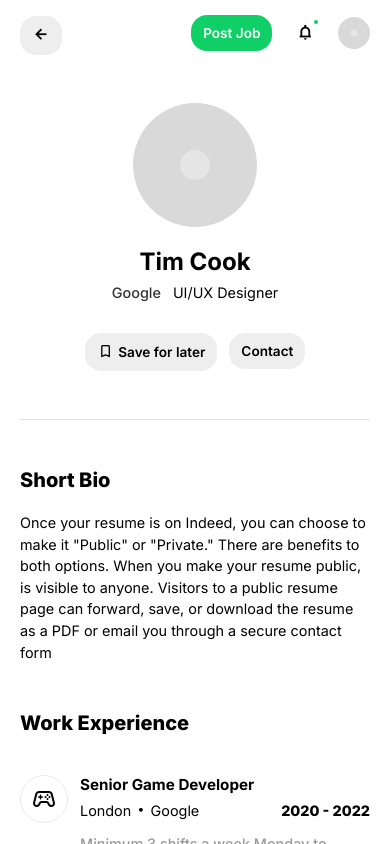
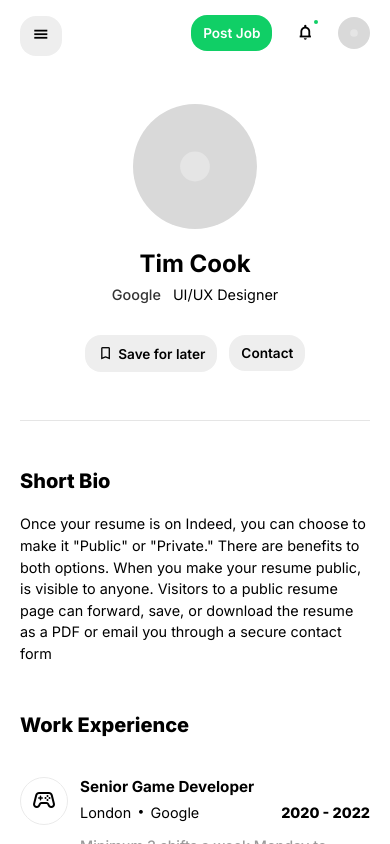
Before and after one commit to sooyongjie/workster-mock, a React (Create React App) app: page / in a window 390 px wide. Built offline with nearby package versions, Linux system fonts and the light colour scheme.

Commit message:
Added mobile nav logic

```diff
--- a/src/Admin/Header.js
+++ b/src/Admin/Header.js
@@ -1,10 +1,19 @@
-import React from 'react'
 import Placeholder from '../img/placeholder.svg'
 
 function Header() {
+    window.addEventListener('click', function (e) {
+        if (!document.querySelector('.nav-btn').contains(e.target) & !document.querySelector('nav').contains(e.target)) {
+            document.querySelector('nav').className = "hidden"
+        }
+    });
     return (
         <div className='header-container'>
             <div className='header-left'>
+                <button className="nav-btn" onClick={() => { document.querySelector('nav').className = "active" }}>
+                    <span class="material-symbols-outlined">
+                        menu
+                    </span>
+                </button>
                 <button>
                     <span class="material-symbols-outlined">
                         arrow_back
--- a/src/Admin/Nav.js
+++ b/src/Admin/Nav.js
@@ -1,4 +1,3 @@
-import React from 'react'
 import Logo from '../img/logo.svg'
 // import PlaceholderImage from '../img/placeholder.svg'
 
--- a/src/css/style.css
+++ b/src/css/style.css
@@ -10,6 +10,43 @@ nav {
   border-right: 1px solid #ccc;
   overflow-y: auto;
   z-index: 90;
+  transition: 0s ease;
+}
+
+@media (max-width: 1000px) {
+  nav {
+    position: absolute;
+    transform: translateX(-100%);
+  }
+}
+
+nav.hidden {
+  animation: slide-in 0.2s cubic-bezier(0.25, 0.46, 0.45, 0.94) both;
+}
+
+nav.active {
+  display: flex;
+  animation: slide-out 0.2s cubic-bezier(0.25, 0.46, 0.45, 0.94) both;
+}
+
+@keyframes slide-in {
+  0% {
+    transform: translateX(0);
+  }
+  100% {
+    transform: translateX(-100%);
+    opacity: 0;
+  }
+}
+
+@keyframes slide-out {
+  0% {
+    transform: translateX(-100%);
+  }
+  100% {
+    transform: translateX(0);
+    opacity: 1;
+  }
 }
 
 nav .workster-logo {
@@ -81,12 +118,6 @@ nav .nav-item span.material-symbols-outlined {
   padding: 0 18px 0 0;
   font-size: 1.2rem;
   font-weight: 500;
-}
-
-@media (max-width: 1000px) {
-  nav {
-    display: none;
-  }
 }
 
 .experience .work {
@@ -260,8 +291,20 @@ div {
   padding-bottom: 1px;
 }
 
-@media (max-width: 520px) {
-  .header-left button div {
+.header-left {
+  display: flex;
+  column-gap: 8px;
+}
+
+.header-left .nav-btn {
+  display: none;
+}
+
+@media (max-width: 1000px) {
+  .header-left .nav-btn {
+    display: block;
+  }
+  .header-left button {
     display: none;
   }
 }
--- a/src/css/style.scss
+++ b/src/css/style.scss
@@ -101,9 +101,22 @@ div {
         }
     }
 
-    @media (max-width: 520px) {
-        &-left button div {
+    &-left  {
+        display: flex;
+        column-gap: 8px;
+        .nav-btn {
             display: none;
+        }
+    }
+
+    @media (max-width: 1000px) {
+        &-left {
+            .nav-btn {
+                display: block;
+            }
+            button {
+                display: none;
+            }
         }
     }
 
--- a/src/index.js
+++ b/src/index.js
@@ -7,9 +7,7 @@ import './css/style.css'
 
 const root = ReactDOM.createRoot(document.getElementById('root'));
 root.render(
-  <React.StrictMode>
     <Admin />
-  </React.StrictMode>
 );
 
 // If you want to start measuring performance in your app, pass a function
```
Also changed, not shown: src/css/_nav.scss (+42 -4 lines), 1 other file (tests, documents, lock files or other folders).
